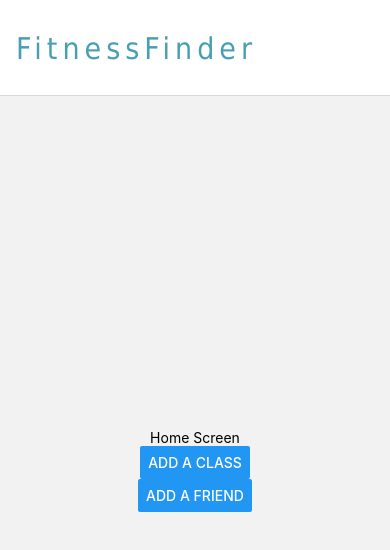
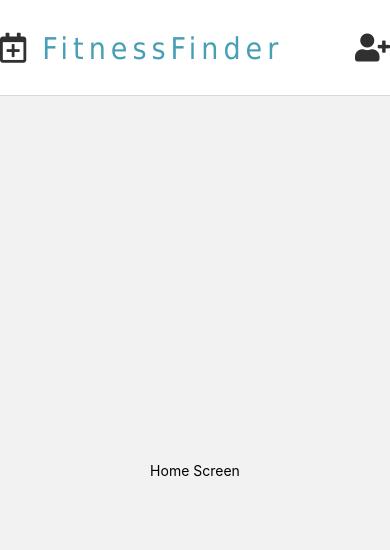
Before and after one commit to ofeller/fitnessfinderv2, a React Native app: screen /HomeScreen in a window 390 px wide. Shown: the top 550 px of the page. Built offline with nearby package versions, Linux system fonts and the light colour scheme.

Commit message:
Functioning header buttons

```diff
--- a/App.js
+++ b/App.js
@@ -1,5 +1,6 @@
 import { StatusBar } from 'expo-status-bar';
 import { StyleSheet, Button, Text, View } from 'react-native';
+import Icon from 'react-native-vector-icons/FontAwesome5';
 import * as React from 'react';
 import { NavigationContainer } from '@react-navigation/native';
 
@@ -18,7 +19,7 @@ export default function App({navigation}) {
         <Stack.Screen
         name="HomeScreen"
         component={HomeScreen}
-        options={{
+        options={({ navigation }) => ({
           headerTitle: "FitnessFinder",
           headerTitleStyle: {
             fontSize: 30,
@@ -31,15 +32,11 @@ export default function App({navigation}) {
             height: 96
 
           },
-          // headerRight: () => (
-          //   <Button
-          //   title="Add a friend"
-          //   onPress={() => navigation.navigate('AddFriend')}
-
-          //   />
-          // )
-
-        }} />
+          headerRight: () => (
+            <Icon name="user-plus" size={28} color="#303030" onPress={() => navigation.navigate('AddFriend')} />),
+          headerLeft: () => (
+            <Icon name="calendar-plus" size={30} color="#303030" onPress={() => navigation.navigate('AddClass')} />)
+        })} />
         <Stack.Screen
         name="AddClass"
         component={AddClass}
--- a/package.json
+++ b/package.json
@@ -9,6 +9,7 @@
     "web": "expo start --web"
   },
   "dependencies": {
+    "@fortawesome/fontawesome-free": "^6.2.0",
     "@react-navigation/native": "^6.0.13",
     "@react-navigation/native-stack": "^6.9.0",
     "expo": "~46.0.13",
--- a/screens/HomeScreen.js
+++ b/screens/HomeScreen.js
@@ -5,14 +5,7 @@ function HomeScreen({navigation}){
     return(
     <View style={{flex: 1, alignItems: 'center', justifyContent: 'center'}}>
     <Text>Home Screen</Text>
-    <Button
-        title="Add a class"
-        onPress={() => navigation.navigate('AddClass')}
-      />
-      <Button
-        title="Add a friend"
-        onPress={() => navigation.navigate('AddFriend')}
-      />
+
       {/* <Header
     leftComponent={{ icon: 'menu', color: '#fff' }}
     centerComponent={{ text: 'MY TITLE', style: { color: '#fff' } }}
```
Also changed, not shown: 1 other file (tests, documents, lock files or other folders).
